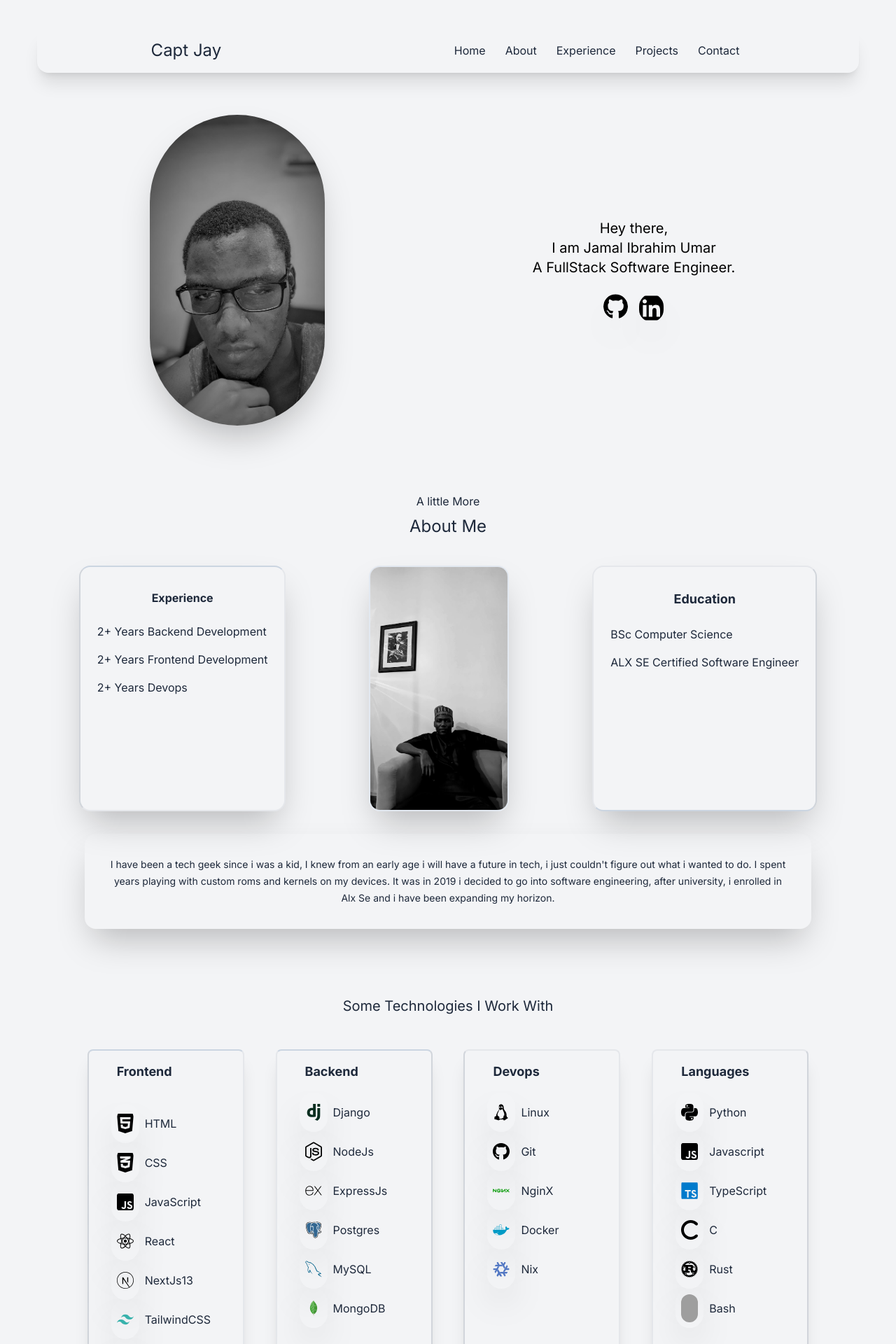
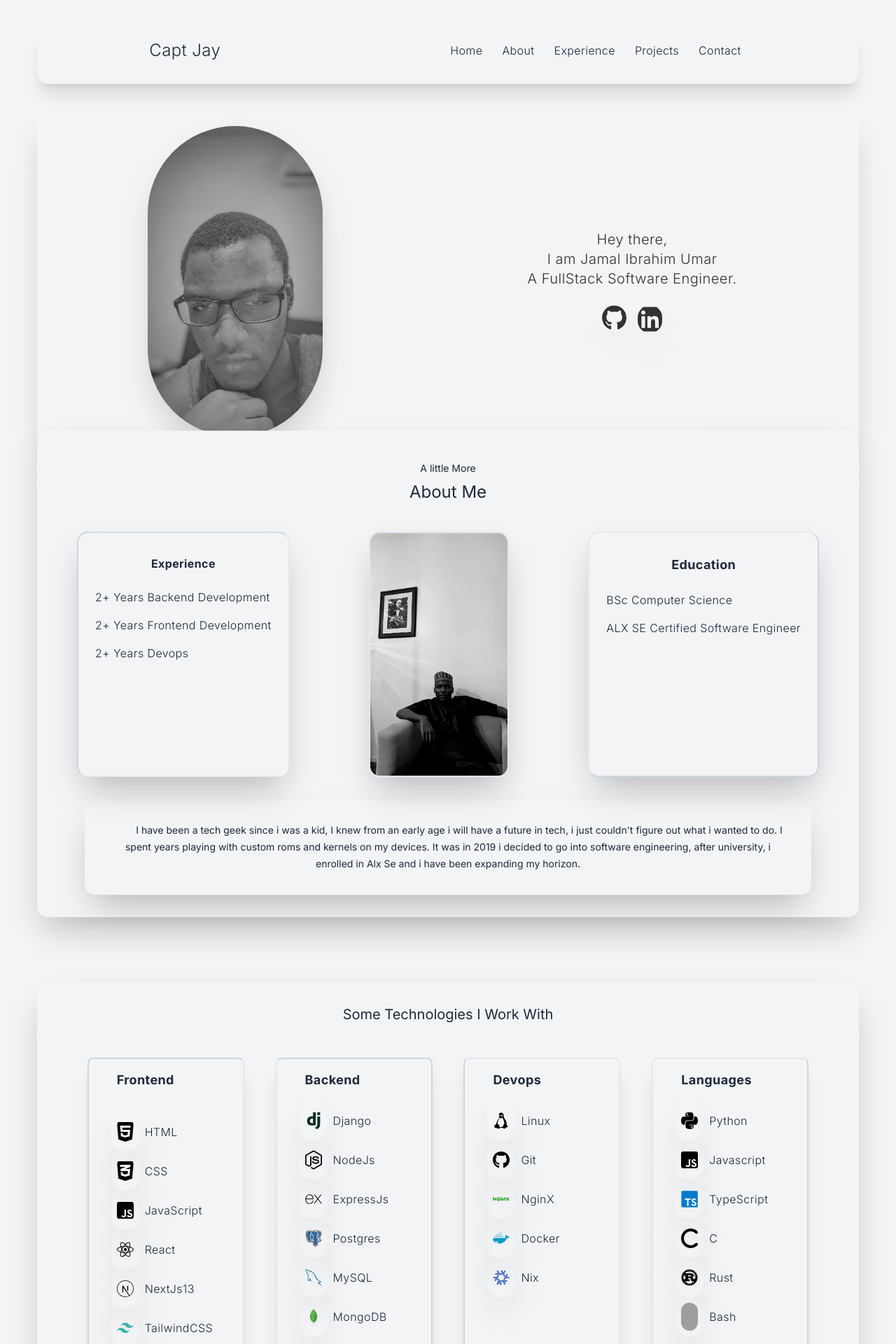
Before and after one commit to captjay98/portfolio, a Next.js app: page / in a window 1280 px wide. Shown: the top 1920 px of the page at 70% size. Built offline with nearby package versions, Linux system fonts and the light colour scheme; grey boxes are pictures that could not be loaded.

Commit message:
Not seamless

```diff
--- a/components/about.jsx
+++ b/components/about.jsx
@@ -2,13 +2,13 @@ import Image from "next/image";
 
 const About = () => {
   return (
-    <section className="w-11/12 m-auto my-8 py-4 text-slate-800 dark:text-slate-200">
+    <section className="w-11/12 animate-bounce repeat-1 m-auto my-8 bg-gray-100 dark:bg-slate-900 rounded-2xl shadow-2xl py-4 text-slate-800 dark:text-slate-200">
       <div className="mx-5 mt-5 ">
-        <p className="px-8 py-2 text-md text-center">A little More</p>
-        <p className="px-8 mb-6 text-2xl text-center">About Me</p>
+        <p className="px-8 py-2 font-normal text-sm text-center">A little More</p>
+        <p className="px-8 mb-6 font-normal text-2xl text-center">About Me</p>
       </div>
 
-      <div className="my-4 flex flex-wrap justify-around ">
+      <div className="my-4 flex flex-wrap justify-around font-light tracking-wide">
         <div
           className="bg-gray-100 dark:bg-slate-900 flex w-76 flex-col shadow-2xl dark:shadow-2xl rounded-2xl px-4 py-8 my-4
           border-2 border-t-slate-300 border-l-gray-300 dark:border-slate-800 "
@@ -39,7 +39,7 @@ const About = () => {
       </div>
       <div className="mx-5 my-4 ">
         <p
-          className="w-11/12 px-8 py-8 m-auto bg-gray-100 dark:bg-slate-900 text-center
+          className="indent-8 w-11/12 px-8 py-8 m-auto bg-gray-100 dark:bg-slate-900 text-center
          text-sm/6 border-white shadow-2xl  dark:shadow-2xl rounded-2xl dark:border-slate-800"
         >
           I have been a tech geek since i was a kid, I knew from an early age i will have a future
--- a/components/experience.jsx
+++ b/components/experience.jsx
@@ -2,11 +2,11 @@ import Image from "next/image";
 
 const Experience = () => {
   return (
-    <section className="w-11/12 m-auto text-slate-800 dark:text-slate-200 ">
+    <section className="w-11/12 m-auto my-8 bg-gray-100 dark:bg-slate-900 rounded-2xl shadow-2xl text-slate-800 dark:text-slate-200 ">
       <p className="px-8 py-8 text-xl text-center dark:text-slate-300">
         Some Technologies I Work With
       </p>
-      <div className=" w-11/12 m-auto grid grid-cols-1 md:grid-cols-2 lg:grid-cols-4">
+      <div className=" font-light tracking-wide w-11/12 m-auto grid grid-cols-1 md:grid-cols-2 lg:grid-cols-4">
         <div
           className="bg-gray-100 dark:bg-slate-900 shadow-xl px-8 py-4 my-4 w-10/12 m-auto
           border-2 border-t-slate-300 border-l-gray-300 dark:border-slate-800 rounded-lg"
--- a/components/home.jsx
+++ b/components/home.jsx
@@ -3,7 +3,7 @@ import Link from "next/link";
 
 const Home = () => {
   return (
-    <section className=" w-11/12 m-auto mt-10 px-5 py-5 flex flex-wrap ">
+    <section className=" w-11/12 animate-pulse repeat-1 my-8 m-auto bg-gray-100 dark:bg-slate-900 rounded-2xl shadow-2xl mt-10 px-5 py-5 flex flex-wrap ">
       <div className="m-auto ">
         <Image
           src="/jamal.jpg"
@@ -14,7 +14,7 @@ const Home = () => {
         />
       </div>
       <div className=" flex flex-col justify-center m-auto my-4 py-8 ">
-        <p className="px-4 text-black dark:text-slate-200 text-xl text-center ">
+        <p className="px-4 font-light tracking-wide text-black dark:text-slate-200 text-xl text-center ">
           Hey there,<br></br> I am Jamal Ibrahim Umar <br></br>A FullStack Software Engineer.
           {/* Add Social Links  */}
           {/* fix typography */}
--- a/components/navbar.jsx
+++ b/components/navbar.jsx
@@ -7,42 +7,57 @@ const NavBar = () => {
   return (
     <>
       <nav
-        className="w-11/12 m-auto shadow-xl rounded-2xl flex sticky justify-around
+        className=" font-light tracking-wide w-11/12 h-20 m-auto shadow-xl rounded-2xl flex sticky justify-around
         text-slate-800 dark:text-slate-200"
       >
         <div className="logo">
           <h3 className="py-4 px-2 text-2xl dark:text-slate-200">Capt Jay</h3>
         </div>
         <div className="md:flex hidden navbaritems">
-          <ul className="py-5 px-2 flex space-x-3 ">
-            <li className="px-2 hover:border-b-2 hover:border-l-2 hover:border-slate-900 hover:text-slate-900 hover:px-2 rounded-lg">
+          <ul className="py-5 px-2 mb-4 flex space-x-3 ">
+            <li
+              className="px-2 underline-offset-4 hover:py-2 hover:underline hover:decoration-slate-800 hover:decoration-2
+               dark:hover:underline dark:hover:decoration-slate-400  dark:hover:text-slate-600 rounded-lg"
+            >
               Home
             </li>
-            <li className="px-2 hover:border-b-2 hover:border-slate-900 hover:text-slate-900 hover:px-2  rounded-lg">
+            <li
+              className="px-2 underline-offset-4 hover:py-2 hover:underline hover:decoration-slate-800 hover:decoration-2
+               dark:hover:underline dark:hover:decoration-slate-400  dark:hover:text-slate-600 rounded-lg"
+            >
               About
             </li>
-            <li className="px-2 hover:border-b-2 hover:border-slate-900 hover:text-slate-900 hover:px-2  rounded-lg">
+            <li
+              className="px-2  underline-offset-4 hover:py-2 hover:underline hover:decoration-slate-800 hover:decoration-2
+               dark:hover:underline dark:hover:decoration-slate-400  dark:hover:text-slate-600 rounded-lg"
+            >
               Experience
             </li>
-            <li className="px-2 hover:border-b-2 hover:border-slate-900 hover:text-slate-900 hover:px-2  rounded-lg">
+            <li
+              className="px-2 underline-offset-4 hover:py-2 hover:underline hover:decoration-slate-800 hover:decoration-2
+               dark:hover:underline dark:hover:decoration-slate-400  dark:hover:text-slate-600 rounded-lg"
+            >
               Projects
             </li>
-            <li className="px-2 hover:border-b-2 hover:border-r-2 hover:border-slate-900 hover:text-slate-900 hover:px-2 rounded-lg">
+            <li
+              className="px-2 underline-offset-4 hover:py-2 hover:underline hover:decoration-slate-800 hover:decoration-2
+               dark:hover:underline dark:hover:decoration-slate-400  dark:hover:text-slate-600  rounded-lg"
+            >
               Contact
             </li>
           </ul>
         </div>
-        <div className="md:hidden  flex h-16 ">
+        <div className="md:hidden flex h-16 ">
           <Image
             src="/bars.svg"
-            className="py-5 px-5"
+            className="py-5 px-5 animate-pulse"
             width={60}
             height={40}
             alt="hamburger"
             onClick={() => toggleDrop((prev) => !prev)}
           />
           {drop && (
-            <ul className=" h-56 shadow-2xl pl-1 pr-5 py-2 rounded-lg mr-6 absolute top-20">
+            <ul className=" h-56 animate-bounce repeat-1 shadow-2xl pl-1 pr-5 py-2 rounded-lg mr-6 absolute top-20">
               <li className="px-2 py-2 hover:bg-sky-500 rounded-lg">Home</li>
               <li className="px-2 py-2 hover:bg-sky-500 rounded-lg">About</li>
               <li className="px-2 py-2 hover:bg-sky-500 rounded-lg">Experience</li>
--- a/components/projects.jsx
+++ b/components/projects.jsx
@@ -3,9 +3,9 @@ import Link from "next/link";
 
 const Projects = () => {
   return (
-    <section className="w-11/12 m-auto text-slate-800 dark:text-slate-300 text-xl text-center">
+    <section className="w-11/12 m-auto my-8 bg-gray-100 dark:bg-slate-900 rounded-2xl shadow-2xl text-slate-800 dark:text-slate-300 text-xl text-center">
       <p className="px-8 py-8 text-xl text-center"> Recent Projects</p>
-      <div className="flex flex-wrap justify-around">
+      <div className=" font-light tracking-wide flex flex-wrap justify-around">
         <div className="px-8 py-4 my-4 border-slate-200 dark:border-slate-800 border-2 rounded-lg">
           <Image
             src="/sbtravel.JPG"
@@ -15,7 +15,7 @@ const Projects = () => {
             alt="SbTravel Picture"
           />
 
-          <h3 className="py-4">SBTravels</h3>
+          <h3 className="py-4 font-normal">SBTravels</h3>
           <p className="text-sm py-2">This was built with the latest NextJs13</p>
           <div className="my-2 py-2 flex justify-evenly">
             <Link href="https://www.github.com/captjay98/sbtravels">
@@ -38,7 +38,7 @@ const Projects = () => {
             height={150}
             alt="JILTicketing Picture"
           />
-          <h3 className="py-4">JILTicketing</h3>
+          <h3 className="py-4 font-normal">JILTicketing</h3>
           <p className="my-2 text-sm">
             I built the Backend Of this project using Django and Mysql.<br></br>
             It is a Platform for booking Train Tickets.
@@ -58,14 +58,14 @@ const Projects = () => {
         </div>
         <div className="px-8 py-4 my-4 border-slate-200 dark:border-slate-800 border-2 rounded-lg">
           <Image
-            src="/js.jpg"
+            src="/inter.JPG"
             className="rounded-2xl m-auto shadow-2xl"
-            width={250}
-            height={100}
+            width={450}
+            height={150}
             alt="Interview Django Picture"
           />
-          <h3>Interview Django</h3>
-          <p className="text-sm">
+          <h3 className="py-4 font-normal">Interview Django</h3>
+          <p className="text-sm py-4">
             This is an Api server for a Job Platform <br></br> built with, Django,
             Django-Rest-Framework and Postgres-Sql.
             <br></br>It has most of the features available on most Job Platforms.
@@ -86,14 +86,14 @@ const Projects = () => {
 
         <div className="px-8 py-4 my-4 border-slate-200 border-2 dark:border-slate-800 rounded-lg">
           <Image
-            src="/sbt.jpg"
+            src="/inter.JPG"
             className="rounded-2xl m-auto shadow-2xl"
-            width={250}
-            height={100}
+            width={450}
+            height={150}
             alt="Interview Node Picture"
           />
-          <h3>Interview Node</h3>
-          <p className="text-sm">
+          <h3 className="py-4 font-normal">Interview Node</h3>
+          <p className="text-sm py-4">
             This is the same project as the previous, built with ExpressJs and MongoD.<br></br>
           </p>
           <div className="my-2 flex justify-evenly">
@@ -119,7 +119,7 @@ const Projects = () => {
             alt="Kalbites Picture"
           />
 
-          <h3 className="py-4">Kalbites</h3>
+          <h3 className="py-4 font-normal">Kalbites</h3>
           <p className="text-sm/6 w-10/12 m-auto py-2">
             The Backend was built with NodeJs and MongoDb.
             <br></br>
```
